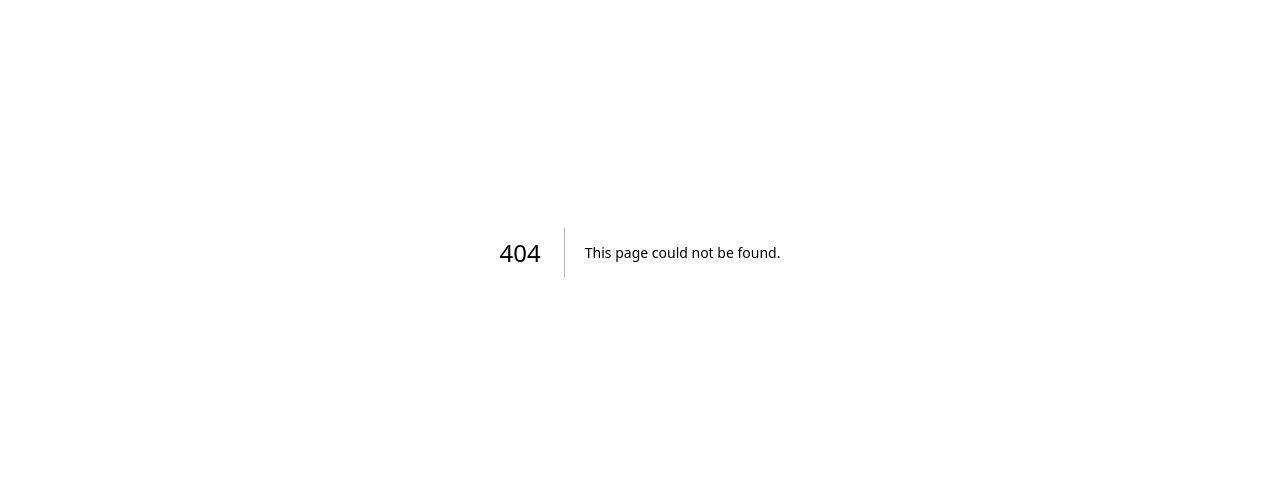
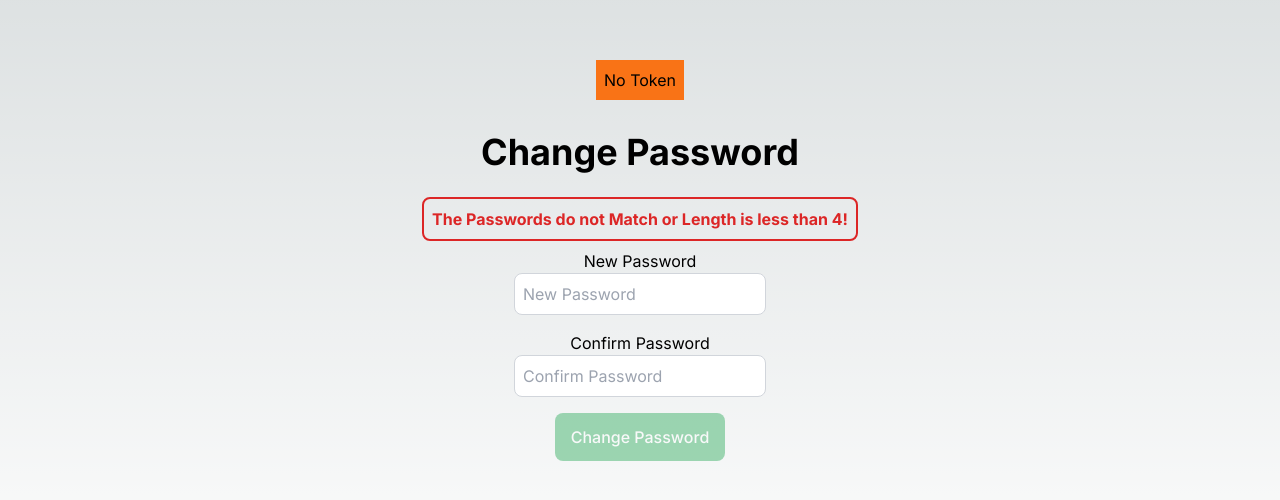
Before and after one commit to IndranilChutia/auth-nextjs, a Next.js app: page /changepass in a window 1280 px wide. Before the commit this address had no page. Shown: the part 148-648 px from the top of the page. Built offline with nearby package versions, Linux system fonts and the light colour scheme.

Commit message:
added reset pass  sendresetemail 500 server error

```diff
--- /dev/null
+++ b/src/app/api/users/forgotpass/route.ts
@@ -0,0 +1,39 @@
+import { NextResponse, NextRequest } from "next/server";
+import { connect } from "@/dbConfig/dbConfig";
+import User from "@/models/userModel";
+import bcryptjs from 'bcryptjs';
+
+connect();
+
+export async function POST(req:NextRequest) {
+    try {
+        const reqBody = await req.json();
+        const {token, newPass} = reqBody;
+        console.log(token,"--->",newPass);
+
+        const user = await User.findOne({forgotPasswordToken: token, forgotPasswordTokenExpiry: { $gt: Date.now() }});
+
+        if (!user) {
+            return NextResponse.json({error: "Invalid Token"}, {status: 400});
+        }
+
+        console.log(user);
+
+        const hashedPassword = await bcryptjs.hash(newPass,10);
+
+        // update password in db and remove token fields for security reasons
+        user.password = hashedPassword;
+        user.forgotPasswordToken = undefined;
+        user.forgotPasswordTokenExpiry = undefined;
+        await user.save();
+
+        return NextResponse.json({
+            message: "Password Changed Successfully",
+            success: true,
+        })
+
+
+    } catch (error:any) {
+        return NextResponse.json({error: error.message}, {status: 500})
+    }
+}
--- a/src/app/api/users/me/route.ts
+++ b/src/app/api/users/me/route.ts
@@ -3,6 +3,7 @@ import { getDataFromToken } from "@/helpers/getDataFromToken";
 import { NextRequest, NextResponse } from "next/server";
 import User from "@/models/userModel";
 import { connect } from "@/dbConfig/dbConfig";
+import { sendEmail } from "@/helpers/mailer";
 
 connect();
 
--- /dev/null
+++ b/src/app/api/users/sendresetemail/route.ts
@@ -0,0 +1,29 @@
+import { connect } from "@/dbConfig/dbConfig";
+import { getDataFromToken } from "@/helpers/getDataFromToken";
+import { sendEmail } from "@/helpers/mailer";
+import User from "@/models/userModel";
+import { NextRequest, NextResponse } from "next/server";
+
+connect();
+
+export async function POST(req: NextRequest){
+    try{
+        const userId = await getDataFromToken(req);
+        const user = await User.findOne({_id: userId}).select("-password");
+
+        console.log("-------",user)
+
+        const userEmail = await user.email;
+        const userID = await user._id;
+
+        await sendEmail({userEmail, emailType: "RESET", userId: userID})
+
+        return NextResponse.json({
+            message: "Reset Email Sent",
+            success:true
+        });
+
+    } catch(error:any){
+        return NextResponse.json({error: error.message},{status: 500})
+    }
+}
--- a/src/app/api/users/signup/route.ts
+++ b/src/app/api/users/signup/route.ts
@@ -35,6 +35,8 @@ export async function POST(request: NextRequest){
         const savedUser = await newUser.save()
         console.log(savedUser);
 
+        console.log(savedUser._id,)
+
         // Send Verification Email
 
         await sendEmail({email, emailType: "VERIFY", userId: savedUser._id})
--- a/src/app/api/users/verifyemail/route.ts
+++ b/src/app/api/users/verifyemail/route.ts
@@ -10,7 +10,7 @@ export async function POST(request:NextRequest) {
     try {
         const reqBody = await request.json();
         const {token} = reqBody;
-        console.log(token)
+        console.log("---------",reqBody,"--------")
 
         const user = await User.findOne({ verifyToken: token, verifyTokenExpiry: { $gt: Date.now() } });
 
--- /dev/null
+++ b/src/app/changepass/page.tsx
@@ -0,0 +1,94 @@
+"use client";
+
+import axios from "axios";
+import React, {useEffect, useState} from "react";
+import { useRouter } from "next/navigation";
+
+export default function ChangePassPage(){
+
+    const router = useRouter();
+
+    const [token, setToken] = useState("");
+    const [newPass, setNewPass] = useState("");
+    const [confirmPass, setConfirmPass] = useState("");
+    const [error, setError] = useState(false);
+
+    const [passMatch, setPassMatch] = useState(false);
+    const [loading, setLoading] = useState(false);
+
+
+    const changeUserPass = async () => {
+        try {
+            setLoading(true);
+
+            await axios.post('/api/users/changepass',{token, newPass})
+            router.push("/login");
+        } catch (error:any) {
+            setError(true);
+            console.log("Error: ", error?.response.data);
+
+        } finally{
+            setLoading(false)
+        }
+    }
+
+    useEffect(()=>{
+        const urlToken = window.location.search.split("=")[1];
+        setToken(urlToken || "")
+    },[])
+
+    useEffect(()=>{
+        if(newPass === confirmPass && newPass.length >= 4 && confirmPass.length >= 4){
+            setPassMatch(true);
+        } else {
+            setPassMatch(false);
+        }
+    },[newPass, confirmPass])
+
+
+    return(
+        <div className="flex flex-col items-center justify-center min-h-screen py-2">
+            <h2 className="p-2 bg-orange-500 text-black my-4"> {token ? `${token}` : "No Token"}</h2>
+            <h1 className="text-4xl font-bold my-4">{loading ? "Processing" : "Change Password"}</h1>
+            <hr />
+
+            {!passMatch && (
+            <div className="p-2 m-2 border-2 border-red-600 rounded-lg">
+                <h3 className="text-red-600 font-bold">The Passwords do not Match or Length is less than 4!</h3>
+            </div>)}
+
+                <label htmlFor="newPassword">New Password</label>
+                <input className="p-2 border border-gray-300 rounded-lg mb-4 focus:outline-none focus:border-gray-600 text-black"
+                    type="text"
+                    id="newPassword"
+                    placeholder="New Password"
+                    value={newPass}
+                    onChange={(e)=> setNewPass(e.target.value)}/>
+
+                <label htmlFor="confirmPass">Confirm Password</label>
+                <input className="p-2 border border-gray-300 rounded-lg mb-4 focus:outline-none focus:border-gray-600 text-black"
+                    type="password"
+                    id="confirmPass"
+                    placeholder="Confirm Password"
+                    value={confirmPass}
+                    onChange={(e)=> setConfirmPass(e.target.value)}/>
+
+
+
+            <button className={`py-3 px-4 rounded-lg font-medium bg-green-600 text-white ${passMatch? "bg-green-600":" disabled:opacity-40"}`}
+            disabled={!(passMatch)}
+            onClick={()=>{changeUserPass()}}
+            >Change Password</button>
+
+            {error && (
+            <div id="inner">
+                <h2 className="my-3 rounded-lg p-2 bg-red-500 text-black">Error</h2>
+            </div>
+            )}
+        </div>
+
+
+    )
+
+
+}
--- a/src/app/login/page.tsx
+++ b/src/app/login/page.tsx
@@ -65,9 +65,12 @@ export default function LoginPage(){
                 placeholder="password" />
 
 
+            <hr />
+
             <button
                 onClick={onLogin}
-                className="p-2 border border-gray-300 rounded-lg mb-4 focus:outline-none focus:border-gray-600">{buttonDisabled ? "No Login" : "Login"}</button>
+                className="p-2 border border-gray-300 rounded-lg mb-4 focus:outline-none focus:border-gray-600">{buttonDisabled ? "No Login" : "Login"}
+                </button>
 
             <Link href="/signup">Visit SignUp Page</Link>
         </div>
--- a/src/app/profile/page.tsx
+++ b/src/app/profile/page.tsx
@@ -28,6 +28,11 @@ export default function ProfilePage(){
         setUserData(res.data.data._id)
     }
 
+    const sendResetEmail = async () => {
+        const res = await axios.post('/api/users/sendresetemail')
+        console.log(res.data);
+    }
+
     return(
         <div className="flex flex-col items-center justify-center min-h-screen py-2">
             <h1>Profile</h1>
@@ -37,14 +42,23 @@ export default function ProfilePage(){
             <h2 className="padding rounded bg-green-500 p-3 m-3">{userData === 'nothing' ? "nothing" : <Link href={`/profile/${userData}`}>{userData}</Link>}</h2>
 
             <hr/>
-            <button
-            onClick={logout}
-            className="mt-4 px-4 py-1 border border:white rounded text-black bg-white font-bold">Logout
-            </button>
+
+            <div>
+                <button
+                    className="my-4 mx-2 px-4 py-1 border border:white rounded text-black bg-white font-bold"
+                    onClick={sendResetEmail}>Change Pass?
+                </button>
+
+                <button
+                onClick={logout}
+                className="my-4 px-4 py-1  rounded text-white bg-red-500 font-bold">Logout
+                </button>
+            </div>
+
 
             <button
             onClick={getUserDetails}
-            className="mt-4 px-4 py-1 rounded text-black bg-amber-400 font-bold">Get User Details
+            className="px-4 py-1 rounded text-black bg-amber-400 font-bold">Get User Details
             </button>
 
         </div>
--- a/src/app/verifyemail/page.tsx
+++ b/src/app/verifyemail/page.tsx
@@ -2,7 +2,7 @@
 
 import axios from "axios";
 import Link from "next/link";
-import React, {use, useEffect, useState} from "react";
+import React, {useEffect, useState} from "react";
 
 export default function VerifyEmailPage(){
     const [token, setToken] = useState("");
--- a/src/helpers/mailer.ts
+++ b/src/helpers/mailer.ts
@@ -9,11 +9,11 @@ const sendEmail = async ({email, emailType, userId}:any) =>{
 
         if (emailType === "VERIFY"){
             await User.findByIdAndUpdate(userId, {
-            verifyToken: hashedToken,
-            verifyTokenExpiry: Date.now() + 3600000});
+                verifyToken: hashedToken,
+                verifyTokenExpiry: Date.now() + 3600000});
         } else if(emailType === "RESET"){
             await User.findByIdAndUpdate(userId, {
-                forgotPasswordToken: hashedToken,
+                forgotPasswordToken: 1234,
                 forgotPasswordTokenExpiry: Date.now() + 3600000});
         }
 
@@ -31,7 +31,7 @@ const sendEmail = async ({email, emailType, userId}:any) =>{
             from: 'tiku@gmail.com',
             to: email,
             subject: emailType === "VERIFY" ? "Verify your email" : "Reset your password",
-            html: `<p>Click <a href="${process.env.DOMAIN}/verifyemail?token=${hashedToken}">here</a> to ${emailType === "VERIFY" ? "verify your email" : "reset your password"}
+            html: `<p>Click <a href="${process.env.DOMAIN}/${ emailType === "VERIFY" ? "verifyemail" : "changepass"}?token=${hashedToken}">here</a> to ${emailType === "VERIFY" ? "verify your email" : "reset your password"}
             or copy paste the link below in your browser. <br/> ${process.env.DOMAIN}/verifyemail?token=${hashedToken}
             </p>`
           }
```
